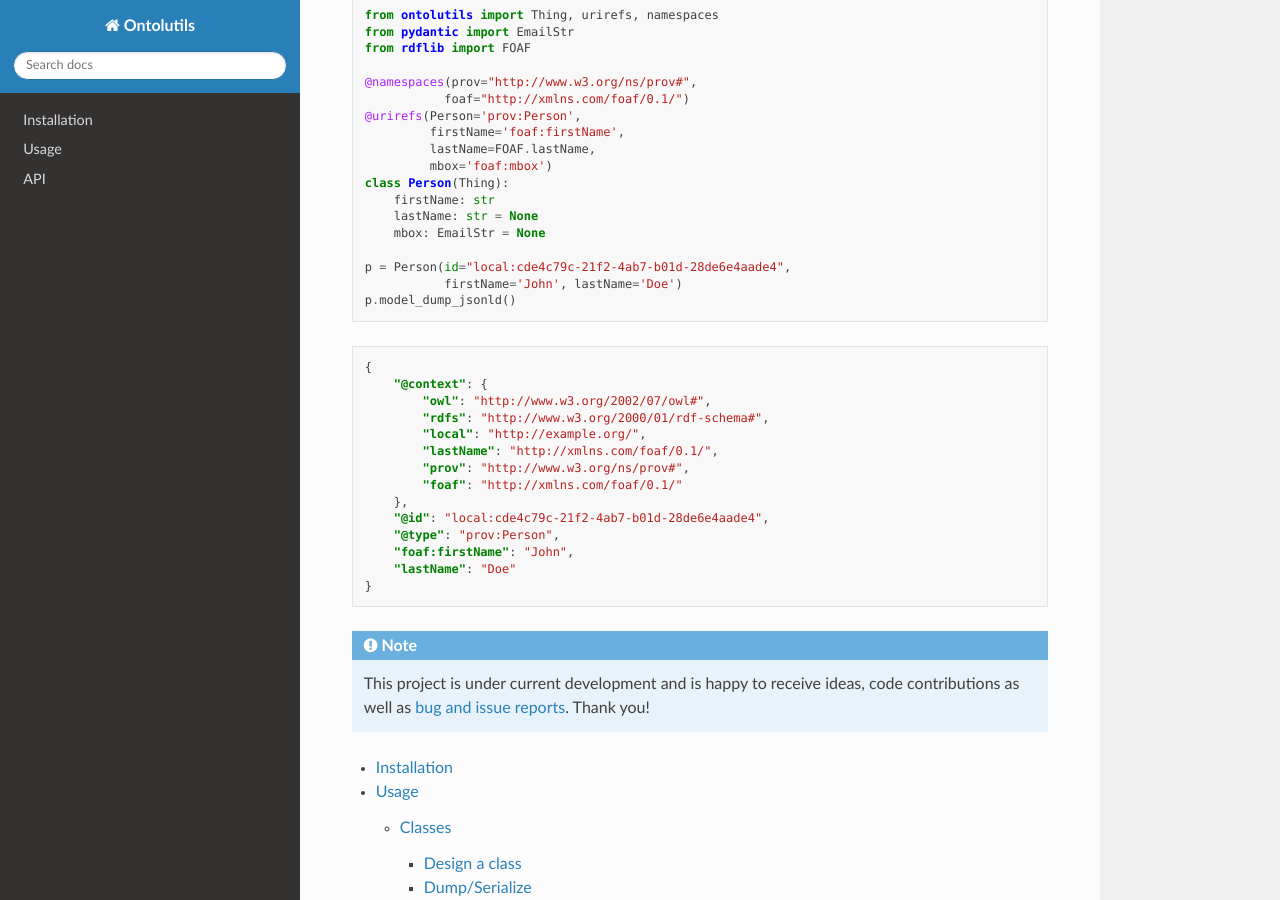
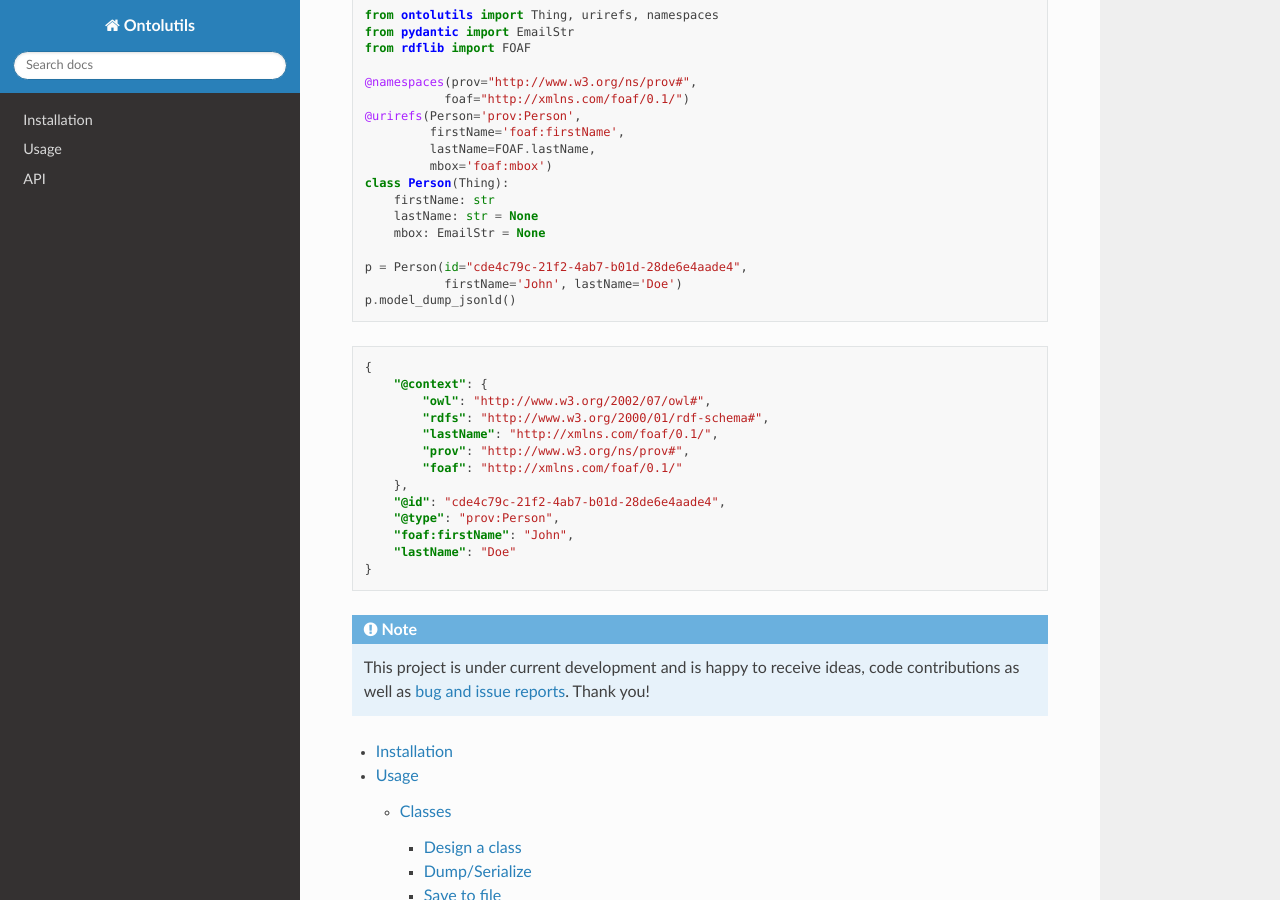
Before and after one commit to matthiasprobst/ontology-utils, a Sphinx documentation site: the page built from docs/index.rst, in a window 1280 px wide and 900 px high, scrolled down 510 px. Built offline with Sphinx 7.4.7 and the Read the Docs theme 2.0.0, drawn with Linux system fonts in a browser that asks for light colours.

Commit message:
update docs

```diff
--- a/docs/index.rst
+++ b/docs/index.rst
@@ -33,7 +33,7 @@ serialize them to RDF is shown below. More information can be found in the :doc:
         lastName: str = None
         mbox: EmailStr = None
 
-    p = Person(id="local:cde4c79c-21f2-4ab7-b01d-28de6e4aade4",
+    p = Person(id="cde4c79c-21f2-4ab7-b01d-28de6e4aade4",
                firstName='John', lastName='Doe')
     p.model_dump_jsonld()
 
@@ -43,12 +43,11 @@ serialize them to RDF is shown below. More information can be found in the :doc:
         "@context": {
             "owl": "http://www.w3.org/2002/07/owl#",
             "rdfs": "http://www.w3.org/2000/01/rdf-schema#",
-            "local": "http://example.org/",
             "lastName": "http://xmlns.com/foaf/0.1/",
             "prov": "http://www.w3.org/ns/prov#",
             "foaf": "http://xmlns.com/foaf/0.1/"
         },
-        "@id": "local:cde4c79c-21f2-4ab7-b01d-28de6e4aade4",
+        "@id": "cde4c79c-21f2-4ab7-b01d-28de6e4aade4",
         "@type": "prov:Person",
         "foaf:firstName": "John",
         "lastName": "Doe"
--- a/docs/userguide/classes.rst
+++ b/docs/userguide/classes.rst
@@ -63,7 +63,6 @@ The return value is a JSON-LD string:
         "@context": {
             "owl": "http://www.w3.org/2002/07/owl#",
             "rdfs": "http://www.w3.org/2000/01/rdf-schema#",
-            "local": "http://example.org/",
             "prov": "http://www.w3.org/ns/prov#",
             "foaf": "http://xmlns.com/foaf/0.1/"
         },
```
